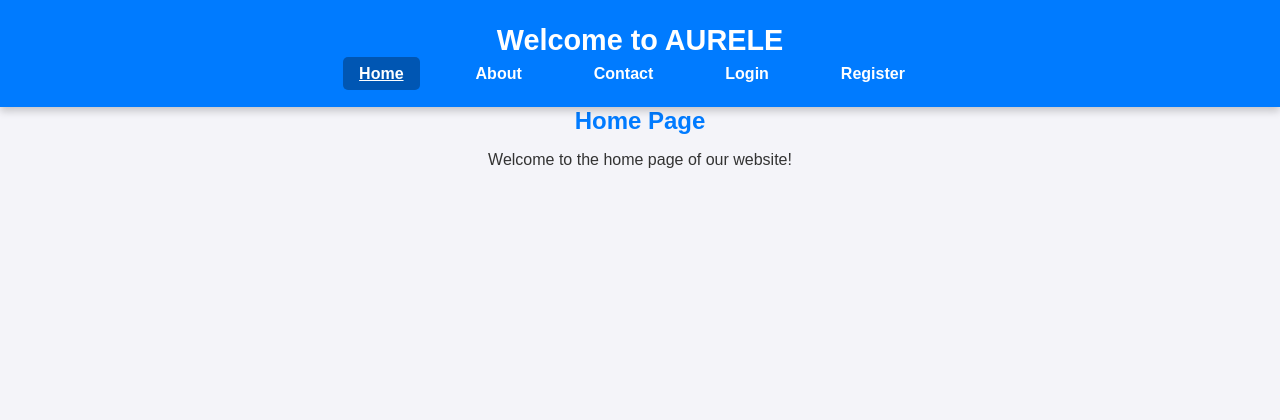
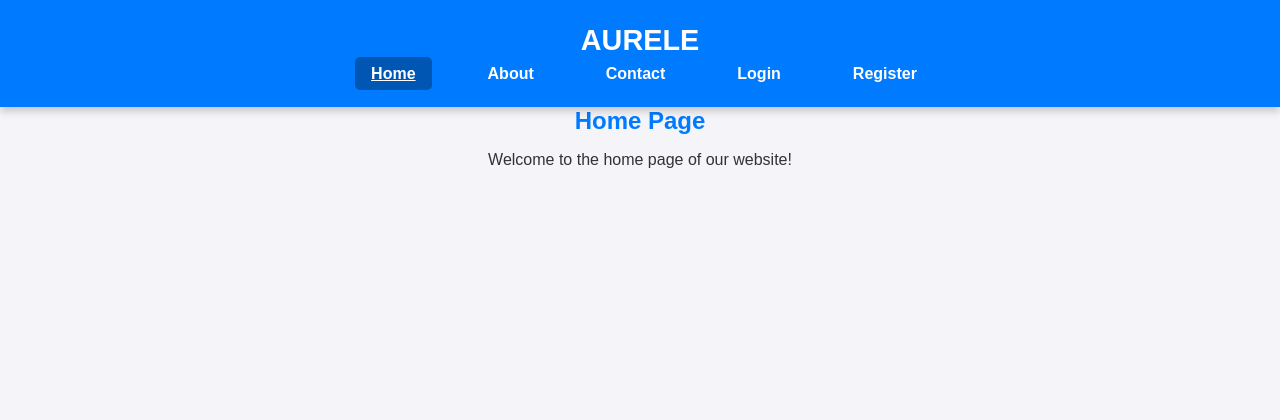
Before and after one commit to lozadafuell/GRP4_LOZADAFUELL_EX8, a PHP site: page / in a window 1280 px wide. Shown: the top 420 px of the page. Run offline with PHP 8.4, Linux system fonts and the light colour scheme.

Commit message:
Update navbar.php

```diff
--- a/includes/navbar.php
+++ b/includes/navbar.php
@@ -1,7 +1,9 @@
 <header>
-    <h1>Welcome to AURELE</h1>
+    <div class='navbar'>
+    <h1>AURELE<br></h1>
     <nav>
         <ul>
+            <p><br></p>
             <li><a href="index.php?page=home" class="<?php echo $currentPage == 'home' ? 'active' : ''; ?>">Home</a></li>
             <li><a href="index.php?page=about" class="<?php echo $currentPage == 'about' ? 'active' : ''; ?>">About</a></li>
             <li><a href="index.php?page=contact" class="<?php echo $currentPage == 'contact' ? 'active' : ''; ?>">Contact</a></li>
@@ -13,4 +15,5 @@
             <?php endif; ?>
         </ul>
     </nav>
+    </div>
 </header>
```
